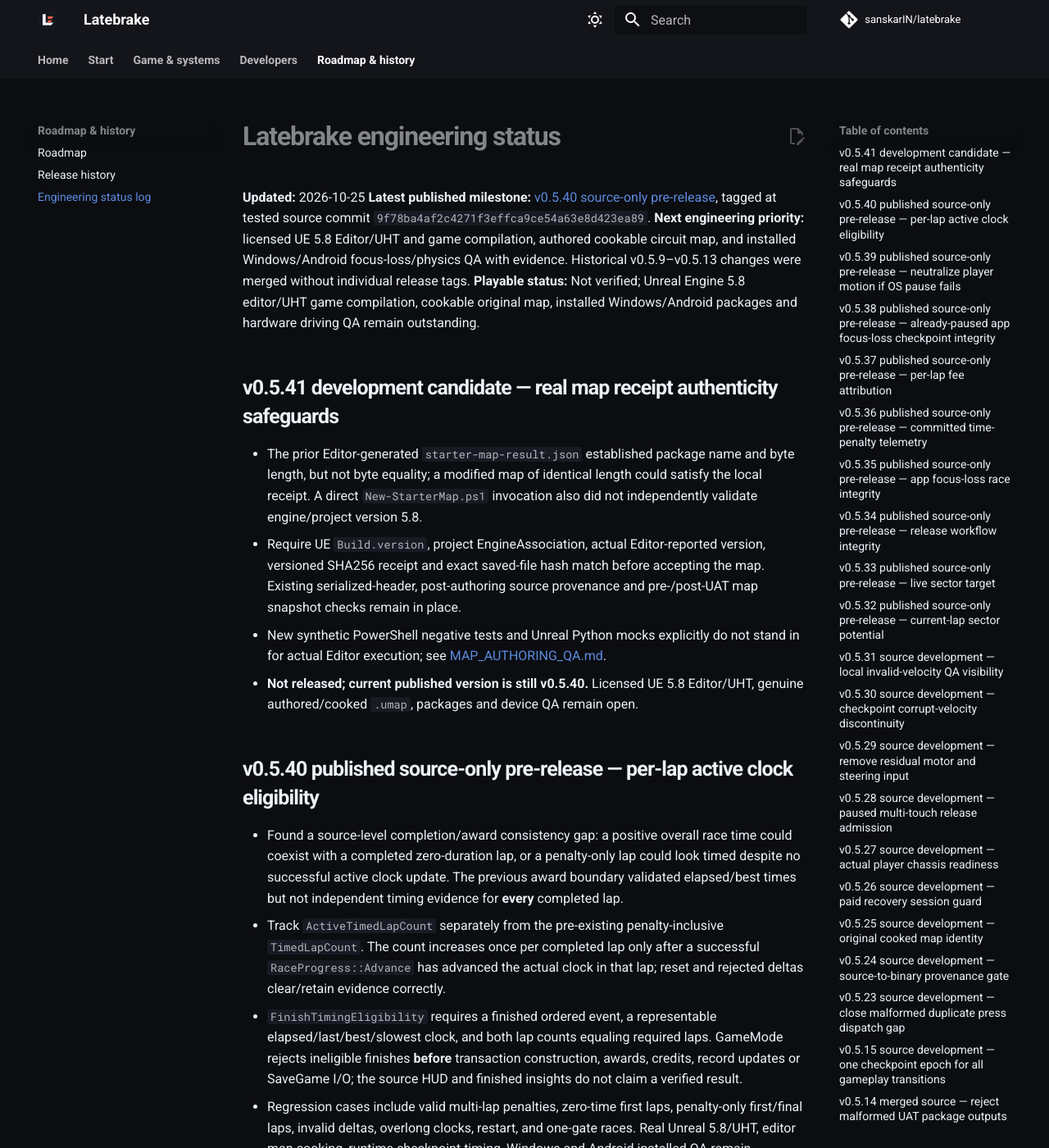
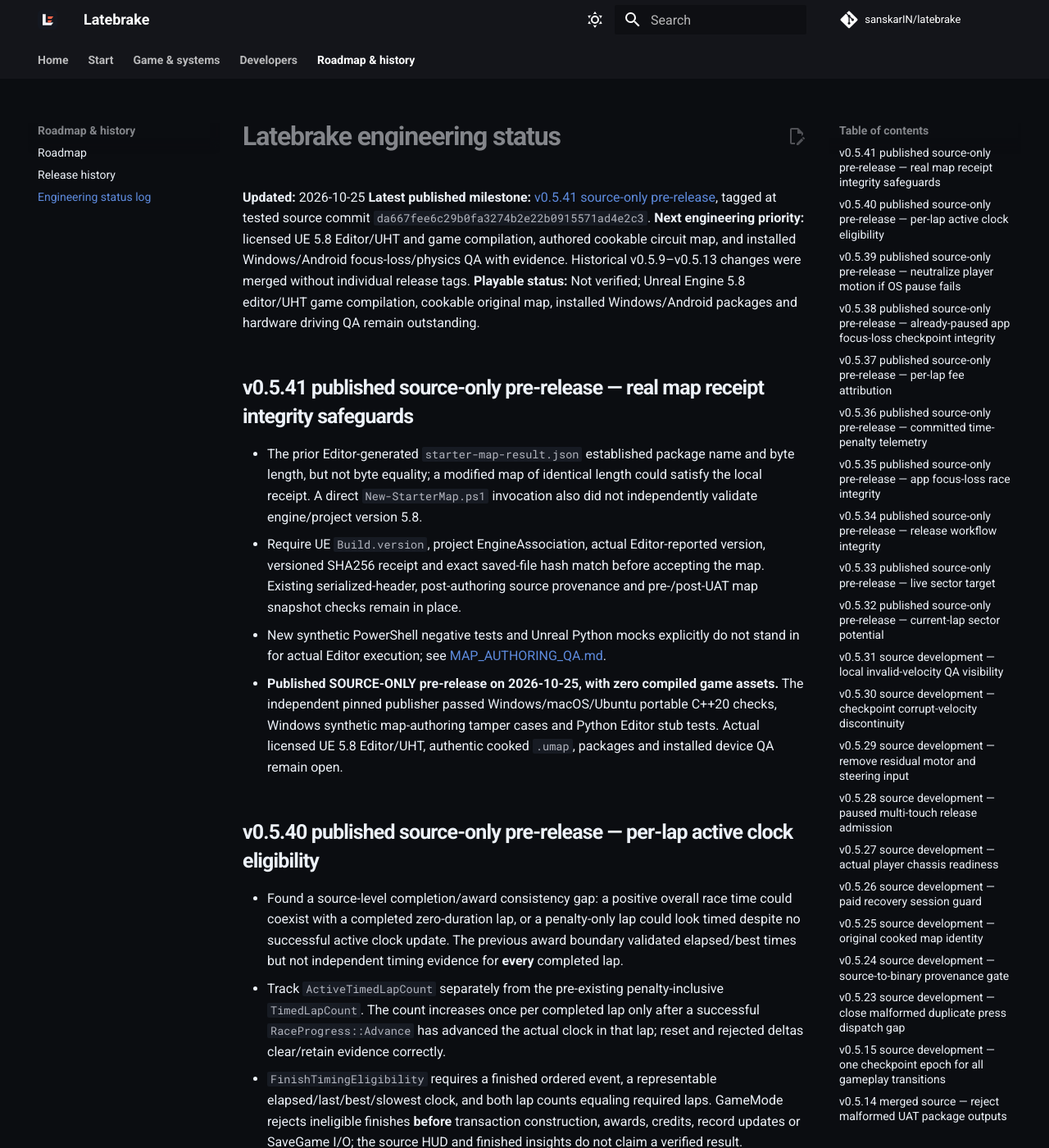
Before and after one commit to sanskarIN/latebrake, an MkDocs documentation site: the page built from docs/STATUS.md, in a window 1280 px wide and 1400 px high. Shown: the whole window at 82% size. Built offline with MkDocs 1.6.1 and Material for MkDocs 9.7.7, drawn with Linux system fonts in a browser that asks for light colours; comment, search, counter and statistics services are not loaded.

Commit message:
docs(status): align published v0.5.41 while retaining all Unreal QA blockers

```diff
--- a/docs/STATUS.md
+++ b/docs/STATUS.md
@@ -1,16 +1,16 @@
 # Latebrake engineering status
 
 **Updated:** 2026-10-25
-**Latest published milestone:** [v0.5.40 source-only pre-release](https://github.com/sanskarIN/latebrake/releases/tag/v0.5.40), tagged at tested source commit `9f78ba4af2c4271f3effca9ce54a63e8d423ea89`.
+**Latest published milestone:** [v0.5.41 source-only pre-release](https://github.com/sanskarIN/latebrake/releases/tag/v0.5.41), tagged at tested source commit `da667fee6c29b0fa3274b2e22b0915571ad4e2c3`.
 **Next engineering priority:** licensed UE 5.8 Editor/UHT and game compilation, authored cookable circuit map, and installed Windows/Android focus-loss/physics QA with evidence. Historical v0.5.9–v0.5.13 changes were merged without individual release tags.
 **Playable status:** Not verified; Unreal Engine 5.8 editor/UHT game compilation, cookable original map, installed Windows/Android packages and hardware driving QA remain outstanding.
 
-## v0.5.41 development candidate — real map receipt authenticity safeguards
+## v0.5.41 published source-only pre-release — real map receipt integrity safeguards
 
 - The prior Editor-generated `starter-map-result.json` established package name and byte length, but not byte equality; a modified map of identical length could satisfy the local receipt. A direct `New-StarterMap.ps1` invocation also did not independently validate engine/project version 5.8.
 - Require UE `Build.version`, project EngineAssociation, actual Editor-reported version, versioned SHA256 receipt and exact saved-file hash match before accepting the map. Existing serialized-header, post-authoring source provenance and pre-/post-UAT map snapshot checks remain in place.
 - New synthetic PowerShell negative tests and Unreal Python mocks explicitly do not stand in for actual Editor execution; see [MAP_AUTHORING_QA.md](MAP_AUTHORING_QA.md).
-- **Not released; current published version is still v0.5.40.** Licensed UE 5.8 Editor/UHT, genuine authored/cooked `.umap`, packages and device QA remain open.
+- **Published SOURCE-ONLY pre-release on 2026-10-25, with zero compiled game assets.** The independent pinned publisher passed Windows/macOS/Ubuntu portable C++20 checks, Windows synthetic map-authoring tamper cases and Python Editor stub tests. Actual licensed UE 5.8 Editor/UHT, authentic cooked `.umap`, packages and installed device QA remain open.
 
 ## v0.5.40 published source-only pre-release — per-lap active clock eligibility
 
```
